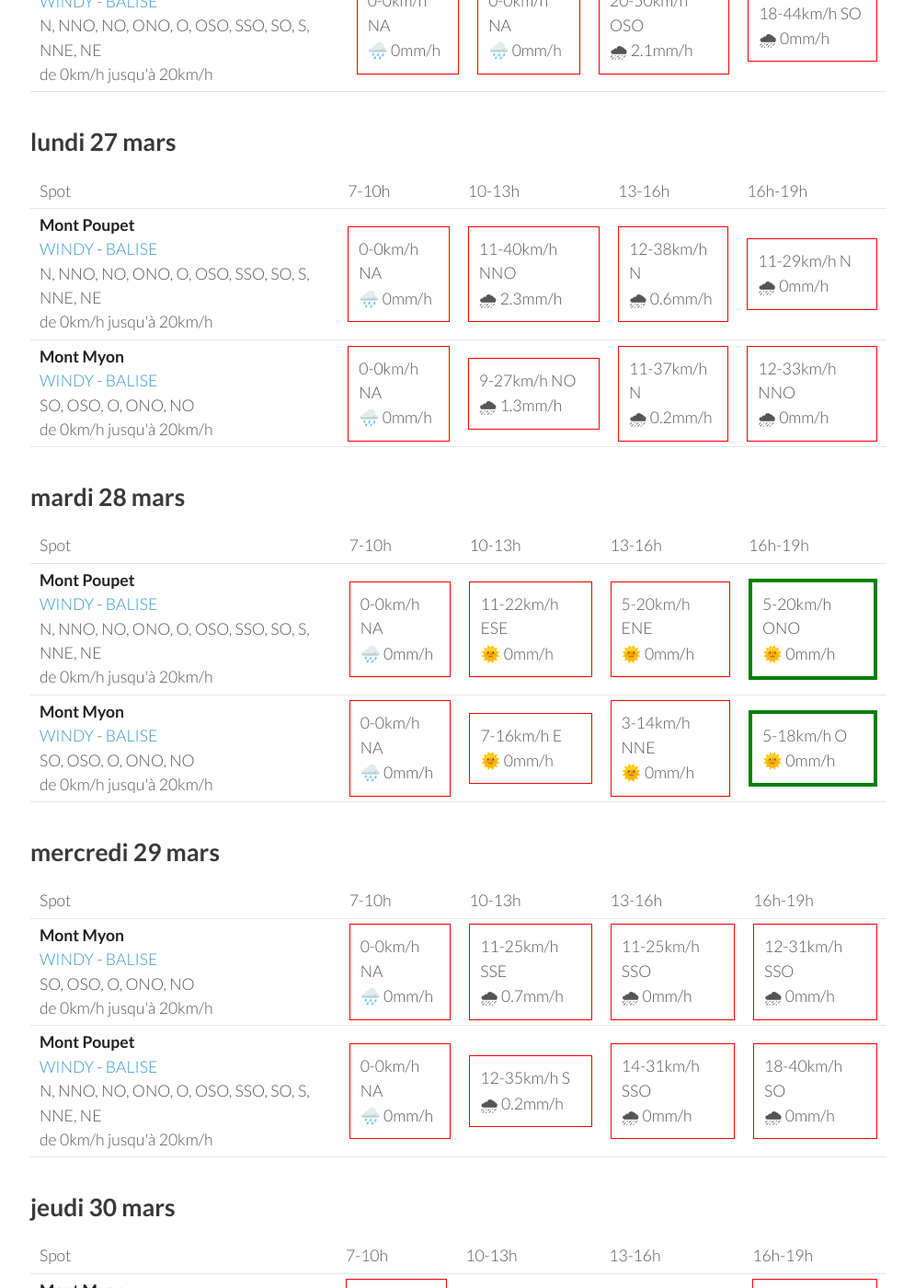
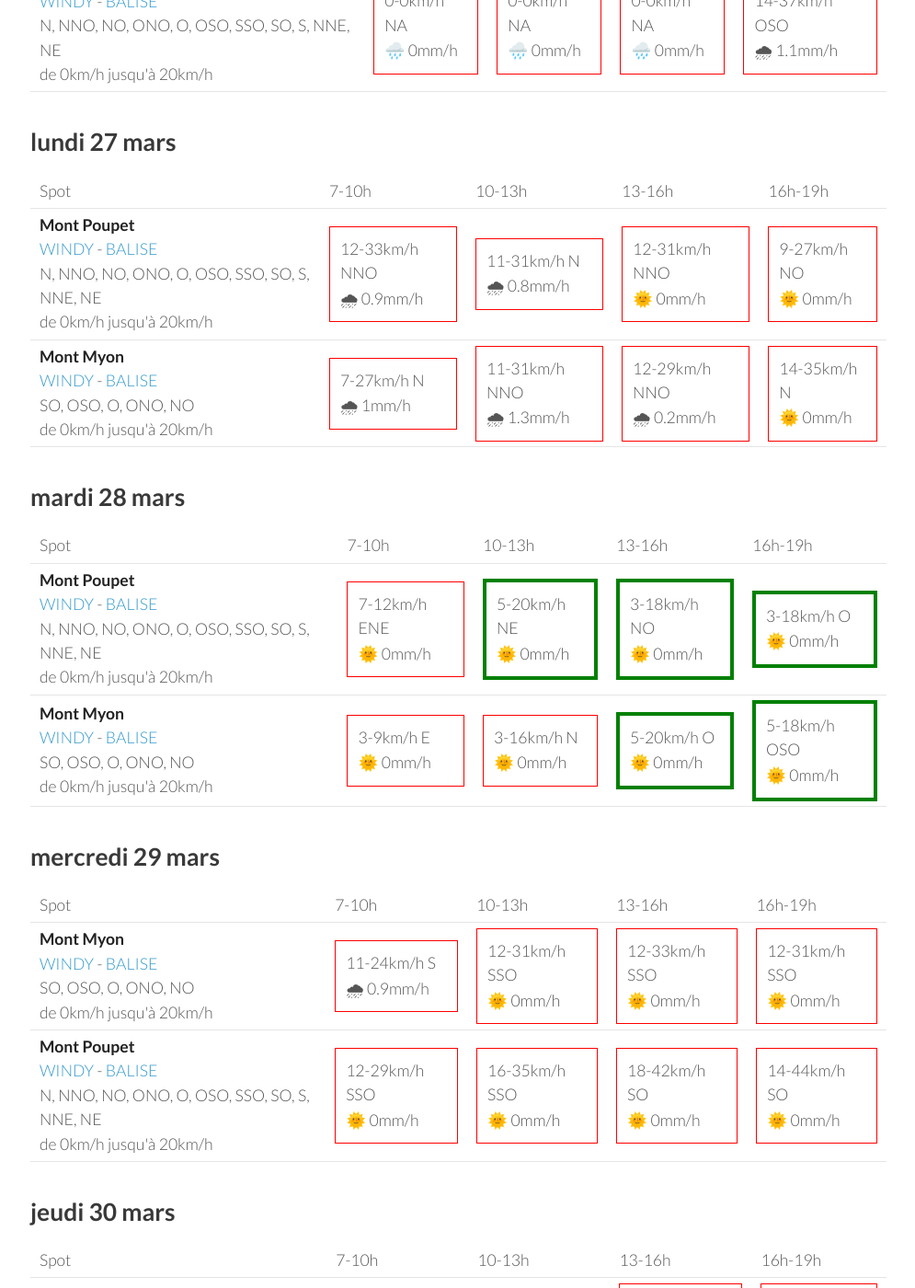
Before and after one commit to parapente-dans-le-nord/parapente-dans-le-nord.github.io, a Jekyll site: the page built from jura.markdown, in a window 1280 px wide and 1400 px high, scrolled down 526 px. Shown: the whole window at 92% size, without its empty margins (25-1020 px from the left). Built offline with Jekyll 4.4.1, drawn with Linux system fonts in a browser that asks for light colours; some of the changed text lies outside the part shown.

Commit message:
update index.markdown

```diff
--- a/jura.markdown
+++ b/jura.markdown
@@ -26,8 +26,8 @@ page mise à jour le dimanche 26 mars 13:20
 
             <td><div class="not-flyable"><p>0-0km/h NA</p><p>🌧️ 0mm/h</p></div></td>
             <td><div class="not-flyable"><p>0-0km/h NA</p><p>🌧️ 0mm/h</p></div></td>
-            <td><div class="not-flyable"><p>14-51km/h O</p><p>️🌧 3mm/h</p></div></td>
-            <td><div class="not-flyable"><p>12-31km/h OSO</p><p>🌧 0mm/h</p></div></td>
+            <td><div class="not-flyable"><p>0-0km/h NA</p><p>🌧️ 0mm/h</p></div></td>
+            <td><div class="not-flyable"><p>11-35km/h OSO</p><p>🌧 0.2mm/h</p></div></td>
 
     </tr>
 <tr>
@@ -35,8 +35,8 @@ page mise à jour le dimanche 26 mars 13:20
 
             <td><div class="not-flyable"><p>0-0km/h NA</p><p>🌧️ 0mm/h</p></div></td>
             <td><div class="not-flyable"><p>0-0km/h NA</p><p>🌧️ 0mm/h</p></div></td>
-            <td><div class="not-flyable"><p>20-50km/h OSO</p><p>️🌧 2.1mm/h</p></div></td>
-            <td><div class="not-flyable"><p>18-44km/h SO</p><p>🌧 0mm/h</p></div></td>
+            <td><div class="not-flyable"><p>0-0km/h NA</p><p>🌧️ 0mm/h</p></div></td>
+            <td><div class="not-flyable"><p>14-37km/h OSO</p><p>🌧 1.1mm/h</p></div></td>
 
     </tr>
 
@@ -58,19 +58,21 @@ page mise à jour le dimanche 26 mars 13:20
 <tr>
         <td><strong>Mont Poupet</strong><br><a href="https://windy.com/46.970/5.876?46.541,5.876,8">WINDY</a> - <span class=""><a href="http://www.balisemeteo.com/balise.php?idBalise=92">BALISE</a> </span><br> <span class="vent-favorable">N, NNO, NO, ONO, O, OSO, SSO, SO, S, NNE, NE</span><br><span class="force-vent">de 0km/h jusqu'à 20km/h</span> </td>
 
-            <td><div class="not-flyable"><p>0-0km/h NA</p><p>🌧️ 0mm/h</p></div></td>
-            <td><div class="not-flyable"><p>11-40km/h NNO</p><p>🌧 2.3mm/h</p></div></td>
-            <td><div class="not-flyable"><p>12-38km/h N</p><p>🌧 0.6mm/h</p></div></td>
-            <td><div class="not-flyable"><p>11-29km/h N</p><p>🌧 0mm/h</p></div></td>
+            <td><div class="not-flyable"><p>12-33km/h NNO</p><p>🌧 0.9mm/h</p></div></td>
+            <td><div class="not-flyable"><p>11-31km/h N</p><p>🌧 0.8mm/h</p></div></td>
+            <td><div class="not-flyable"><p>12-31km/h NNO</p><p>🌞 0mm/h</p></div></td>
+            <td><div class="not-flyable"><p>9-27km/h NO</p><p>🌞 0mm/h</p></div></td>
+
 
     </tr>
 <tr>
         <td><strong>Mont Myon</strong><br><a href="https://windy.com/46.331/5.397?45.898,5.394,8,m:eWoagj8">WINDY</a> - <span class=""><a href="http://www.balisemeteo.com/balise.php?idBalise=70">BALISE</a> </span><br> <span class="vent-favorable">SO, OSO, O, ONO, NO</span><br><span class="force-vent">de 0km/h jusqu'à 20km/h</span> </td>
 
-            <td><div class="not-flyable"><p>0-0km/h NA</p><p>🌧️ 0mm/h</p></div></td>
-            <td><div class="not-flyable"><p>9-27km/h NO</p><p>🌧 1.3mm/h</p></div></td>
-            <td><div class="not-flyable"><p>11-37km/h N</p><p>🌧 0.2mm/h</p></div></td>
-            <td><div class="not-flyable"><p>12-33km/h NNO</p><p>🌧 0mm/h</p></div></td>
+            <td><div class="not-flyable"><p>7-27km/h N</p><p>🌧 1mm/h</p></div></td>
+            <td><div class="not-flyable"><p>11-31km/h NNO</p><p>🌧 1.3mm/h</p></div></td>
+            <td><div class="not-flyable"><p>12-29km/h NNO</p><p>🌧 0.2mm/h</p></div></td>
+            <td><div class="not-flyable"><p>14-35km/h N</p><p>🌞 0mm/h</p></div></td>
+
 
     </tr>
 
@@ -92,19 +94,21 @@ page mise à jour le dimanche 26 mars 13:20
 <tr>
         <td><strong>Mont Poupet</strong><br><a href="https://windy.com/46.970/5.876?46.541,5.876,8">WINDY</a> - <span class=""><a href="http://www.balisemeteo.com/balise.php?idBalise=92">BALISE</a> </span><br> <span class="vent-favorable">N, NNO, NO, ONO, O, OSO, SSO, SO, S, NNE, NE</span><br><span class="force-vent">de 0km/h jusqu'à 20km/h</span> </td>
 
-            <td><div class="not-flyable"><p>0-0km/h NA</p><p>🌧️ 0mm/h</p></div></td>
-            <td><div class="not-flyable"><p>11-22km/h ESE</p><p>🌞 0mm/h</p></div></td>
-            <td><div class="not-flyable"><p>5-20km/h ENE</p><p>🌞 0mm/h</p></div></td>
-            <td><div class="flyable"><p>5-20km/h ONO</p><p>🌞 0mm/h</p></div></td>
+            <td><div class="not-flyable"><p>7-12km/h ENE</p><p>🌞 0mm/h</p></div></td>
+            <td><div class="flyable"><p>5-20km/h NE</p><p>🌞 0mm/h</p></div></td>
+            <td><div class="flyable"><p>3-18km/h NO</p><p>🌞 0mm/h</p></div></td>
+            <td><div class="flyable"><p>3-18km/h O</p><p>🌞 0mm/h</p></div></td>
+
 
     </tr>
 <tr>
         <td><strong>Mont Myon</strong><br><a href="https://windy.com/46.331/5.397?45.898,5.394,8,m:eWoagj8">WINDY</a> - <span class=""><a href="http://www.balisemeteo.com/balise.php?idBalise=70">BALISE</a> </span><br> <span class="vent-favorable">SO, OSO, O, ONO, NO</span><br><span class="force-vent">de 0km/h jusqu'à 20km/h</span> </td>
 
-            <td><div class="not-flyable"><p>0-0km/h NA</p><p>🌧️ 0mm/h</p></div></td>
-            <td><div class="not-flyable"><p>7-16km/h E</p><p>🌞 0mm/h</p></div></td>
-            <td><div class="not-flyable"><p>3-14km/h NNE</p><p>🌞 0mm/h</p></div></td>
-            <td><div class="flyable"><p>5-18km/h O</p><p>🌞 0mm/h</p></div></td>
+            <td><div class="not-flyable"><p>3-9km/h E</p><p>🌞 0mm/h</p></div></td>
+            <td><div class="not-flyable"><p>3-16km/h N</p><p>🌞 0mm/h</p></div></td>
+            <td><div class="flyable"><p>5-20km/h O</p><p>🌞 0mm/h</p></div></td>
+            <td><div class="flyable"><p>5-18km/h OSO</p><p>🌞 0mm/h</p></div></td>
+
 
     </tr>
 
@@ -126,19 +130,21 @@ page mise à jour le dimanche 26 mars 13:20
 <tr>
         <td><strong>Mont Myon</strong><br><a href="https://windy.com/46.331/5.397?45.898,5.394,8,m:eWoagj8">WINDY</a> - <span class=""><a href="http://www.balisemeteo.com/balise.php?idBalise=70">BALISE</a> </span><br> <span class="vent-favorable">SO, OSO, O, ONO, NO</span><br><span class="force-vent">de 0km/h jusqu'à 20km/h</span> </td>
 
-            <td><div class="not-flyable"><p>0-0km/h NA</p><p>🌧️ 0mm/h</p></div></td>
-            <td><div class="not-flyable"><p>11-25km/h SSE</p><p>🌧 0.7mm/h</p></div></td>
-            <td><div class="not-flyable"><p>11-25km/h SSO</p><p>🌧 0mm/h</p></div></td>
-            <td><div class="not-flyable"><p>12-31km/h SSO</p><p>🌧 0mm/h</p></div></td>
+            <td><div class="not-flyable"><p>11-24km/h S</p><p>🌧 0.9mm/h</p></div></td>
+            <td><div class="not-flyable"><p>12-31km/h SSO</p><p>🌞 0mm/h</p></div></td>
+            <td><div class="not-flyable"><p>12-33km/h SSO</p><p>🌞 0mm/h</p></div></td>
+            <td><div class="not-flyable"><p>12-31km/h SSO</p><p>🌞 0mm/h</p></div></td>
+
 
     </tr>
 <tr>
         <td><strong>Mont Poupet</strong><br><a href="https://windy.com/46.970/5.876?46.541,5.876,8">WINDY</a> - <span class=""><a href="http://www.balisemeteo.com/balise.php?idBalise=92">BALISE</a> </span><br> <span class="vent-favorable">N, NNO, NO, ONO, O, OSO, SSO, SO, S, NNE, NE</span><br><span class="force-vent">de 0km/h jusqu'à 20km/h</span> </td>
 
-            <td><div class="not-flyable"><p>0-0km/h NA</p><p>🌧️ 0mm/h</p></div></td>
-            <td><div class="not-flyable"><p>12-35km/h S</p><p>🌧 0.2mm/h</p></div></td>
-            <td><div class="not-flyable"><p>14-31km/h SSO</p><p>🌧 0mm/h</p></div></td>
-            <td><div class="not-flyable"><p>18-40km/h SO</p><p>🌧 0mm/h</p></div></td>
+            <td><div class="not-flyable"><p>12-29km/h SSO</p><p>🌞 0mm/h</p></div></td>
+            <td><div class="not-flyable"><p>16-35km/h SSO</p><p>🌞 0mm/h</p></div></td>
+            <td><div class="not-flyable"><p>18-42km/h SO</p><p>🌞 0mm/h</p></div></td>
+            <td><div class="not-flyable"><p>14-44km/h SO</p><p>🌞 0mm/h</p></div></td>
+
 
     </tr>
 
@@ -160,22 +166,60 @@ page mise à jour le dimanche 26 mars 13:20
 <tr>
         <td><strong>Mont Myon</strong><br><a href="https://windy.com/46.331/5.397?45.898,5.394,8,m:eWoagj8">WINDY</a> - <span class=""><a href="http://www.balisemeteo.com/balise.php?idBalise=70">BALISE</a> </span><br> <span class="vent-favorable">SO, OSO, O, ONO, NO</span><br><span class="force-vent">de 0km/h jusqu'à 20km/h</span> </td>
 
-            <td><div class="not-flyable"><p>0-0km/h NA</p><p>🌧️ 0mm/h</p></div></td>
             <td><div class="not-flyable"><p>16-35km/h S</p><p>🌧 1.8mm/h</p></div></td>
             <td><div class="not-flyable"><p>16-40km/h S</p><p>🌧 1.4mm/h</p></div></td>
             <td><div class="not-flyable"><p>16-40km/h SSO</p><p>🌧 0.4mm/h</p></div></td>
+            <td><div class="not-flyable"><p>12-42km/h SO</p><p>🌧 1.5mm/h</p></div></td>
+
 
     </tr>
 <tr>
         <td><strong>Mont Poupet</strong><br><a href="https://windy.com/46.970/5.876?46.541,5.876,8">WINDY</a> - <span class=""><a href="http://www.balisemeteo.com/balise.php?idBalise=92">BALISE</a> </span><br> <span class="vent-favorable">N, NNO, NO, ONO, O, OSO, SSO, SO, S, NNE, NE</span><br><span class="force-vent">de 0km/h jusqu'à 20km/h</span> </td>
 
-            <td><div class="not-flyable"><p>0-0km/h NA</p><p>🌧️ 0mm/h</p></div></td>
             <td><div class="not-flyable"><p>18-40km/h SSO</p><p>🌧 2.2mm/h</p></div></td>
             <td><div class="not-flyable"><p>18-51km/h SSO</p><p>🌧 1.8mm/h</p></div></td>
             <td><div class="not-flyable"><p>25-59km/h SO</p><p>🌧 0.8mm/h</p></div></td>
+            <td><div class="not-flyable"><p>20-59km/h SO</p><p>🌧 0.7mm/h</p></div></td>
+
 
     </tr>
 
 </tbody>
 </table>
 {:/}
+## vendredi 31 mars
+
+{::nomarkdown}
+<table>
+  <tbody>
+    <tr>
+      <td>Spot</td>
+      <td>7-10h</td>
+      <td>10-13h</td>
+      <td>13-16h</td>
+      <td>16h-19h</td>
+    </tr>
+<tr>
+        <td><strong>Mont Myon</strong><br><a href="https://windy.com/46.331/5.397?45.898,5.394,8,m:eWoagj8">WINDY</a> - <span class=""><a href="http://www.balisemeteo.com/balise.php?idBalise=70">BALISE</a> </span><br> <span class="vent-favorable">SO, OSO, O, ONO, NO</span><br><span class="force-vent">de 0km/h jusqu'à 20km/h</span> </td>
+
+            <td><div class="not-flyable"><p>22-46km/h S</p><p>🌧 1.8mm/h</p></div></td>
+            <td><div class="not-flyable"><p>24-53km/h S</p><p>🌧 3.6mm/h</p></div></td>
+            <td><div class="not-flyable"><p>20-53km/h SSO</p><p>🌧 0.9mm/h</p></div></td>
+            <td><div class="not-flyable"><p>20-53km/h OSO</p><p>🌧 0.3mm/h</p></div></td>
+
+
+    </tr>
+<tr>
+        <td><strong>Mont Poupet</strong><br><a href="https://windy.com/46.970/5.876?46.541,5.876,8">WINDY</a> - <span class=""><a href="http://www.balisemeteo.com/balise.php?idBalise=92">BALISE</a> </span><br> <span class="vent-favorable">N, NNO, NO, ONO, O, OSO, SSO, SO, S, NNE, NE</span><br><span class="force-vent">de 0km/h jusqu'à 20km/h</span> </td>
+
+            <td><div class="not-flyable"><p>22-48km/h SSO</p><p>🌧 1.8mm/h</p></div></td>
+            <td><div class="not-flyable"><p>27-62km/h SO</p><p>🌧 4.5mm/h</p></div></td>
+            <td><div class="not-flyable"><p>33-74km/h OSO</p><p>🌧 1.6mm/h</p></div></td>
+            <td><div class="not-flyable"><p>25-79km/h OSO</p><p>🌧 2.8mm/h</p></div></td>
+
+
+    </tr>
+
+</tbody>
+</table>
+{:/}
```
Also changed, not shown: other parts of jura.markdown (+1 -1 lines).
